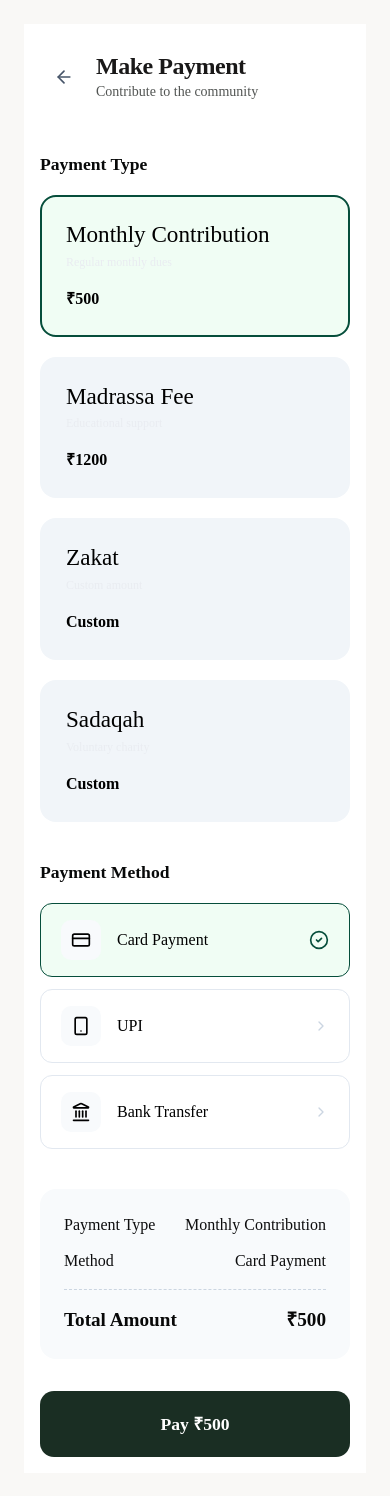
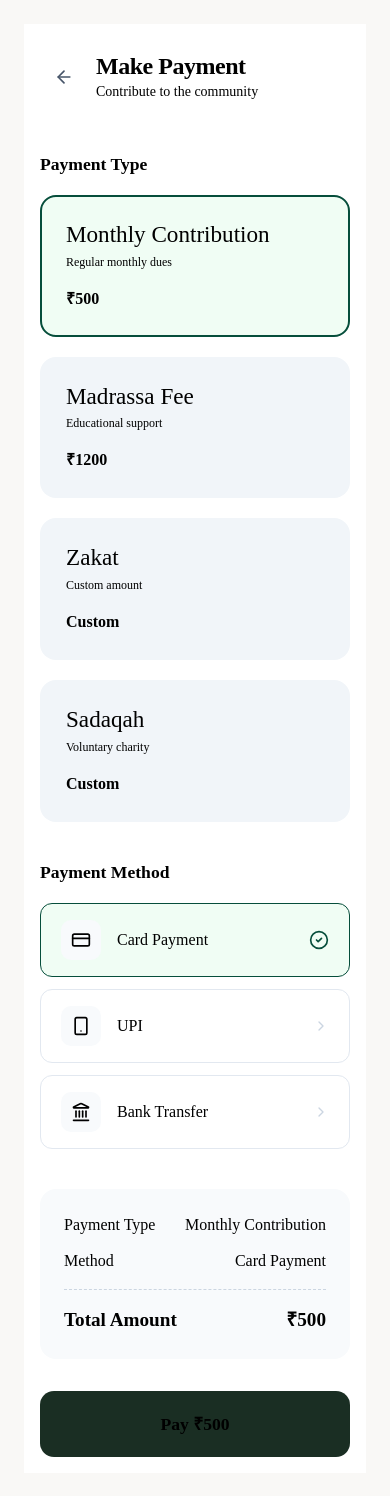
Before and after one commit to ashminashref/community_connect, a React (Vite) app: page /payment in a window 390 px wide. Built offline with nearby package versions, Linux system fonts and the light colour scheme; a web font is replaced by a local one.

Commit message:
payment and color fixed

```diff
--- a/src/Components/Payment.css
+++ b/src/Components/Payment.css
@@ -1,3 +1,21 @@
+/* ===============================
+   Global Fixes (IMPORTANT)
+================================ */
+* {
+  -webkit-tap-highlight-color: transparent;
+}
+
+button,
+input,
+select,
+textarea,
+a,
+.type-card,
+.method-item {
+  color: #000000;
+  -webkit-text-fill-color: #000000; /* iOS Safari fix */
+}
+
 /* ===============================
    Container & Wrapper
 ================================ */
@@ -7,13 +25,13 @@
   display: flex;
   justify-content: center;
   padding: 0;
-  font-family: 'Fairplay Display' !important;
+  font-family: 'Fairplay Display', serif !important;
 }
 
 .payment-container {
   width: 100%;
   max-width: 1200px;
-  background:transparent;
+  background: transparent;
   min-height: 100vh;
   padding: 1rem;
   box-sizing: border-box;
@@ -29,7 +47,6 @@
   margin-bottom: 2rem;
 }
 
-/* Header row */
 .payment-header-top {
   display: flex;
   align-items: center;
@@ -41,12 +58,13 @@
   font-size: 1.5rem;
   font-weight: 600;
   letter-spacing: -0.02em;
+  color: #000000;
 }
 
 .header-text p {
   margin: 0;
   font-size: 0.875rem;
-  color: #525553;
+  color: #000000;
 }
 
 /* Back Button */
@@ -73,7 +91,7 @@
 .section-title {
   font-size: 1.1rem;
   font-weight: 600;
-  color: #080909;
+  color: #000000;
   margin-bottom: 1.25rem;
 }
 
@@ -94,6 +112,7 @@
   text-align: left;
   cursor: pointer;
   transition: all 0.2s ease;
+  color: #000000;
 }
 
 .type-card.active {
@@ -104,12 +123,13 @@
 .type-card h3 {
   margin: 0;
   font-weight: 500;
+  color: #000000;
 }
 
 .type-card p {
   margin-top: 0.25rem;
   font-size: 0.75rem;
-  color: #e9ecf1;
+  color: #000000;
 }
 
 .type-footer {
@@ -118,24 +138,7 @@
   justify-content: space-between;
   align-items: center;
   font-weight: 600;
-}
-
-/* Pulse Dot */
-
-
-@keyframes pulse {
-  0% {
-    transform: scale(0.95);
-    box-shadow: 0 0 0 0 rgba(6, 78, 59, 0.7);
-  }
-  70% {
-    transform: scale(1);
-    box-shadow: 0 0 0 10px rgba(6, 78, 59, 0);
-  }
-  100% {
-    transform: scale(0.95);
-    box-shadow: 0 0 0 0 rgba(6, 78, 59, 0);
-  }
+  color: #000000;
 }
 
 /* ===============================
@@ -157,6 +160,7 @@
   border-radius: 12px;
   cursor: pointer;
   transition: border-color 0.2s;
+  color: #000000;
 }
 
 .method-item.active {
@@ -188,6 +192,11 @@
   border-radius: 12px;
   font-size: 1.1rem;
   outline: none;
+  color: #000000;
+}
+
+.amount-input::placeholder {
+  color: #64748b;
 }
 
 .amount-input:focus {
@@ -203,13 +212,14 @@
   border-radius: 16px;
   padding: 1.5rem;
   margin-top: 2rem;
+  color: #000000;
 }
 
 .summary-row {
   display: flex;
   justify-content: space-between;
   margin-bottom: 0.75rem;
-  color: #0d0d0e;
+  color: #000000;
 }
 
 .total-row {
@@ -220,7 +230,7 @@
   border-top: 1px dashed #cbd5e1;
   font-weight: 700;
   font-size: 1.2rem;
-  color: #080808;
+  color: #000000;
 }
 
 /* ===============================
@@ -229,7 +239,7 @@
 .pay-btn {
   width: 100%;
   background-color: #1a2e23;
-  color: white;
+  color: #ffffff;
   border: none;
   padding: 1.25rem;
   border-radius: 14px;
@@ -264,6 +274,16 @@
     padding: 1.75rem 1.25rem;
   }
 
+  .payment-container,
+  .type-card,
+  .method-item,
+  .summary-card,
+  .section-title,
+  .header-text h1,
+  .header-text p {
+    color: #000000;
+  }
+
   .type-grid {
     grid-template-columns: 1fr 1fr;
   }
```
